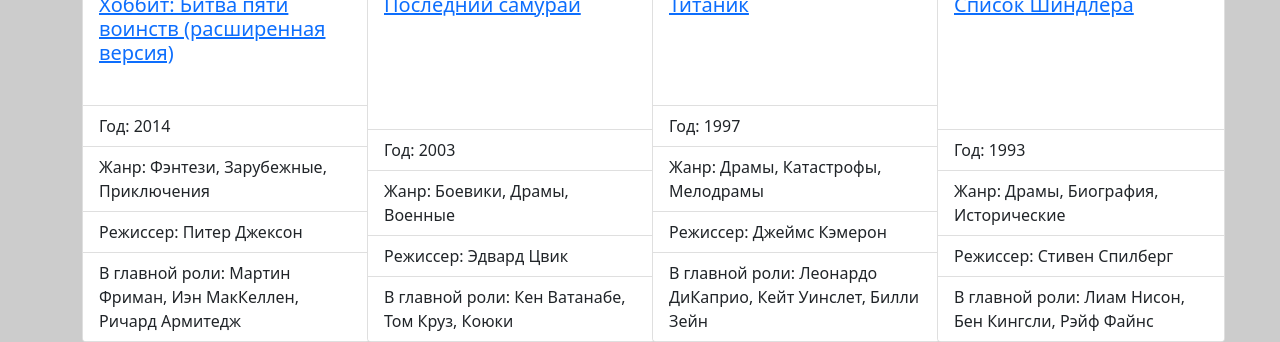
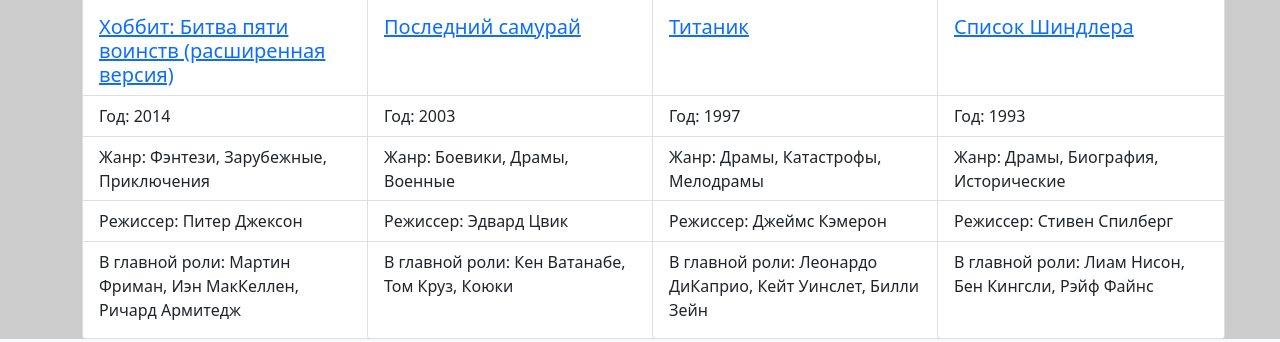
Before and after one commit to the-vladcha/listfilms, a Django app: page / in a window 1280 px wide. Shown: the part 1472-1814 px from the top of the page. Run offline with Django 3.2, Linux system fonts and the light colour scheme; data comes from the database, SQL or seed files in the repository; some libraries are stand-ins or nearby versions.

Commit message:
Change template

```diff
--- a/listfilm/fseen/templates/fseen/index.html
+++ b/listfilm/fseen/templates/fseen/index.html
@@ -10,13 +10,13 @@
     <div class="card mb-3 h-100" style="width: 18rem;">
         <a href="{{ item.get_absolute_url }}"><img src="{{ item.photo }}" class="card-img-top" alt="not found"></a>
         <div class="card-body">
-            <h5 class="card-title"><a href="{{ item.get_absolute_url }}" class="card-link">{{ item.title }}</a></h5>
+            <h5 class="card-title" style="height: 2em;"><a href="{{ item.get_absolute_url }}" class="card-link">{{ item.title }}</a></h5>
         </div>
         <ul class="list-group list-group-flush">
             <li class="list-group-item">Год: {{ item.year }}</li>
-            <li class="list-group-item">Жанр: {{ item.genre.all|join:", " }}</li>
+            <li class="list-group-item" style="height: 4em;">Жанр: {{ item.genre.all|join:", " }}</li>
             <li class="list-group-item">Режиссер: {{ item.director }}</li>
-            <li class="list-group-item">В главной роли: {{ item.actors.all|join:", " }}</li>
+            <li class="list-group-item" style="height: 6em;">В главной роли: {{ item.actors.all|join:", " }}</li>
         </ul>
     </div>
 </div>
```
